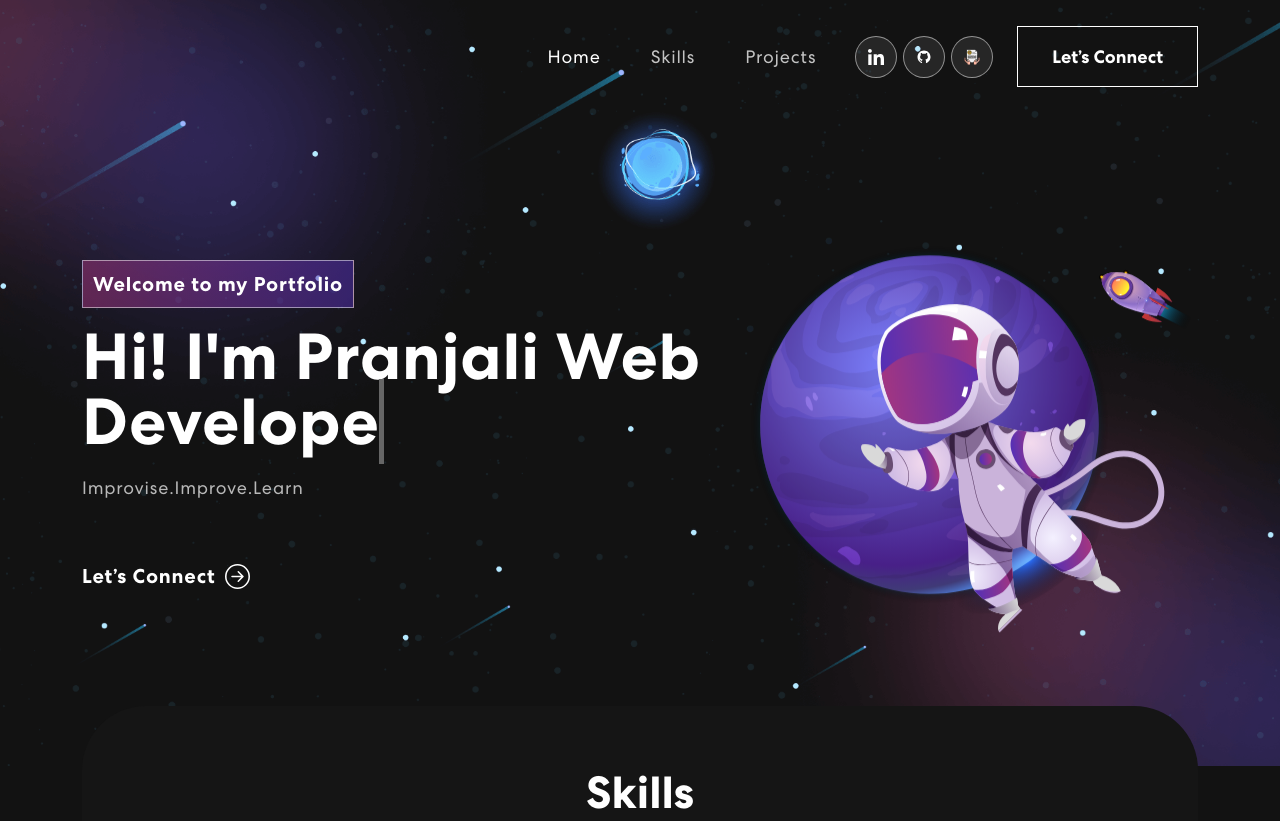
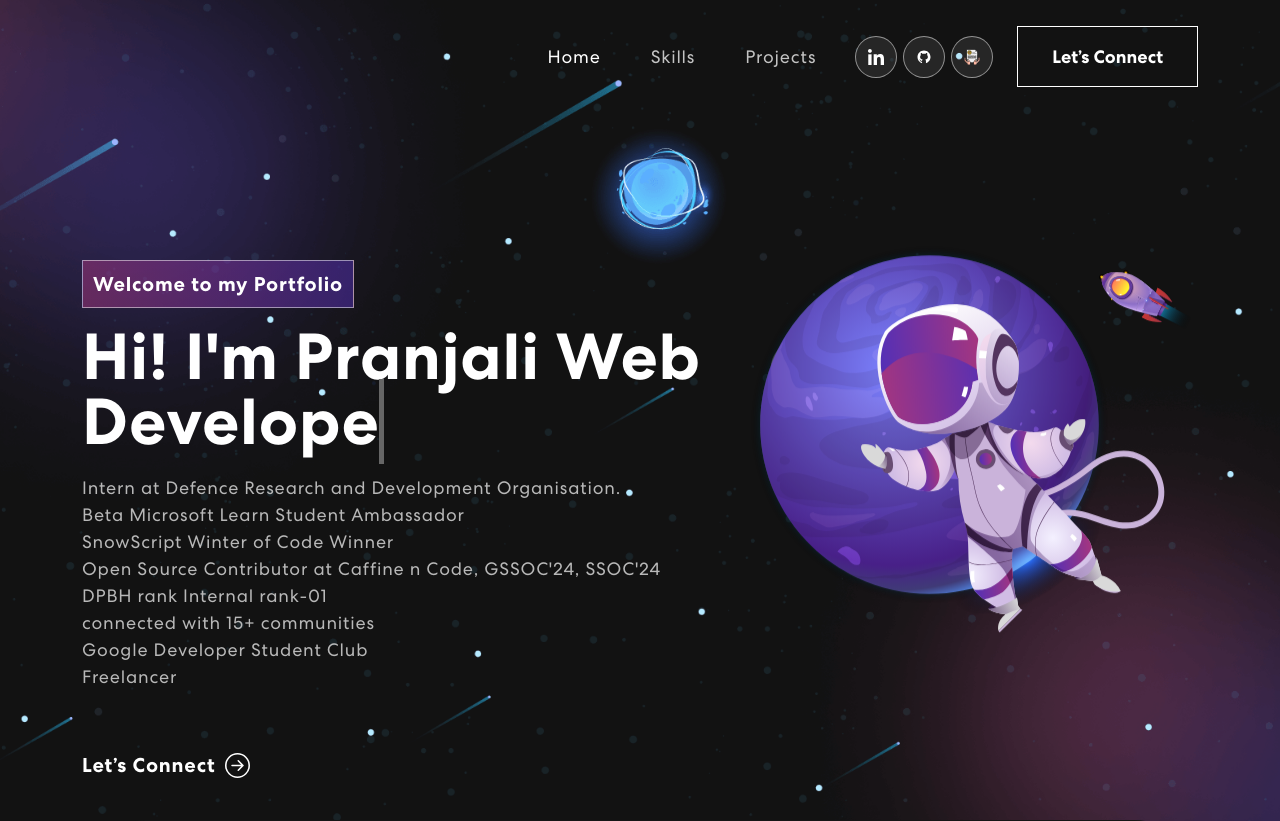
Before and after one commit to PranjaliBhardwaj/Portfolio, a React (Create React App) app: page / in a window 1280 px wide. Shown: the top 821 px of the page. Built offline with nearby package versions, Linux system fonts and the light colour scheme; no server answers.

Commit message:
Update Banner.js

```diff
--- a/src/components/Banner.js
+++ b/src/components/Banner.js
@@ -57,7 +57,7 @@ export const Banner = () => {
               <div className={isVisible ? "animate__animated animate__fadeIn" : ""}>
                 <span className="tagline">Welcome to my Portfolio</span>
                 <h1>{`Hi! I'm Pranjali`} <span className="txt-rotate" dataPeriod="1000" data-rotate='[ "Web Developer", "AI&ML Engineer", "Freelancer" ]'><span className="wrap">{text}</span></span></h1>
-                  <p>Improvise.Improve.Learn</p>
+                 <p>Intern at Defence Research and Development Organisation.<br></br>Beta Microsoft Learn Student Ambassador<br></br>SnowScript Winter of Code Winner<br></br>Open Source Contributor at Caffine n Code, GSSOC'24, SSOC'24<br></br>DPBH rank Internal rank-01<br></br>connected with 15+ communities<br></br>Google Developer Student Club<br></br>Freelancer</p>
                   <button onClick={() => console.log('connect')}>Let’s Connect <ArrowRightCircle size={25} /></button>
               </div>}
             </TrackVisibility>
```
